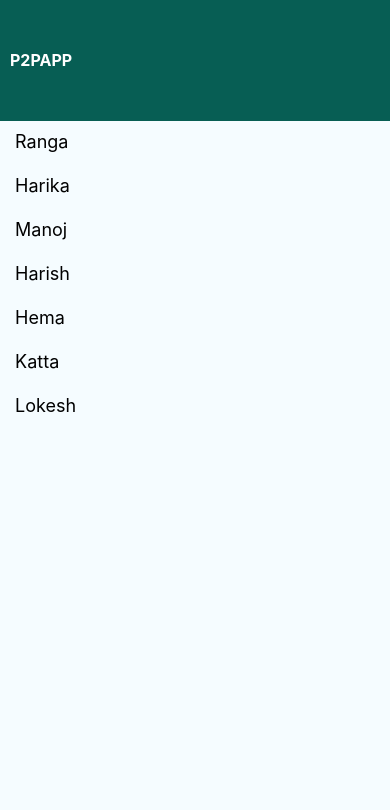
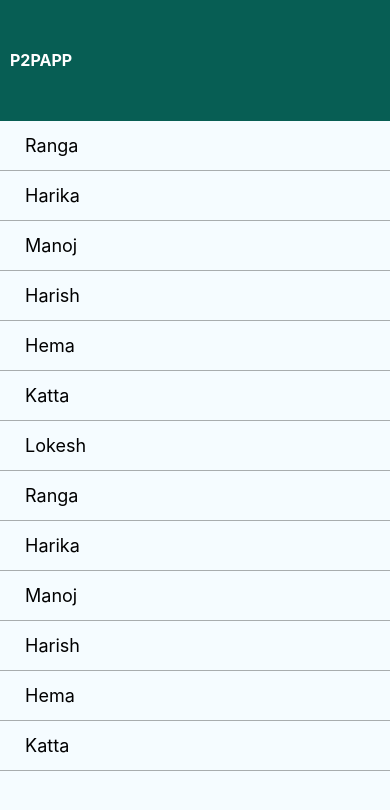
Before and after one commit to Harika-Madishetti/ChatterBox1, a React Native app: screen / in a window 390 px wide. Shown: the top 810 px of the page. Built offline with nearby package versions, Linux system fonts and the light colour scheme.

Commit message:
Add the style properties the the flatlist view

```diff
--- a/App.js
+++ b/App.js
@@ -12,7 +12,13 @@ export default class App extends Component {
                     {key: 'Harish'},
                     {key: 'Hema'},
                     {key: 'Katta'},
-                    {key: 'Lokesh'}
+                    {key: 'Lokesh'},
+                    {key: 'Ranga'},
+                    {key: 'Harika'},
+                    {key: 'Manoj'},
+                    {key: 'Harish'},
+                    {key: 'Hema'},
+                    {key: 'Katta'},
                 ],
             };
         }
@@ -37,7 +43,9 @@ export default class App extends Component {
                   <FlatList
                       data={this.state.FlatListItem}
                       renderItem={({ item }) => (
+                          <View style={styles.separator}>
                           <Text style={styles.item}> {item.key} </Text>
+                          </View>
                       )}
                       ListEmptyComponent={this.ListEmpty}/>
               </View>
@@ -49,13 +57,20 @@ const styles = StyleSheet.create({
     mainContainer: {
         flex: 1,
         backgroundColor: '#F5FCFF',
-        height: 24
+        height: 24,
     },
     item: {
         padding: 10,
         fontSize: 18,
-        height: 44,
+        height: 50,
         flexDirection: "row",
+    },
+    separator: {
+        justifyContent: "center",
+        padding: 10,
+        height: 50,
+        borderBottomColor: "rgba(92,94,94,0.5)",
+        borderBottomWidth: 0.25
     },
     headerContainer: {
         flex: 1,
```
